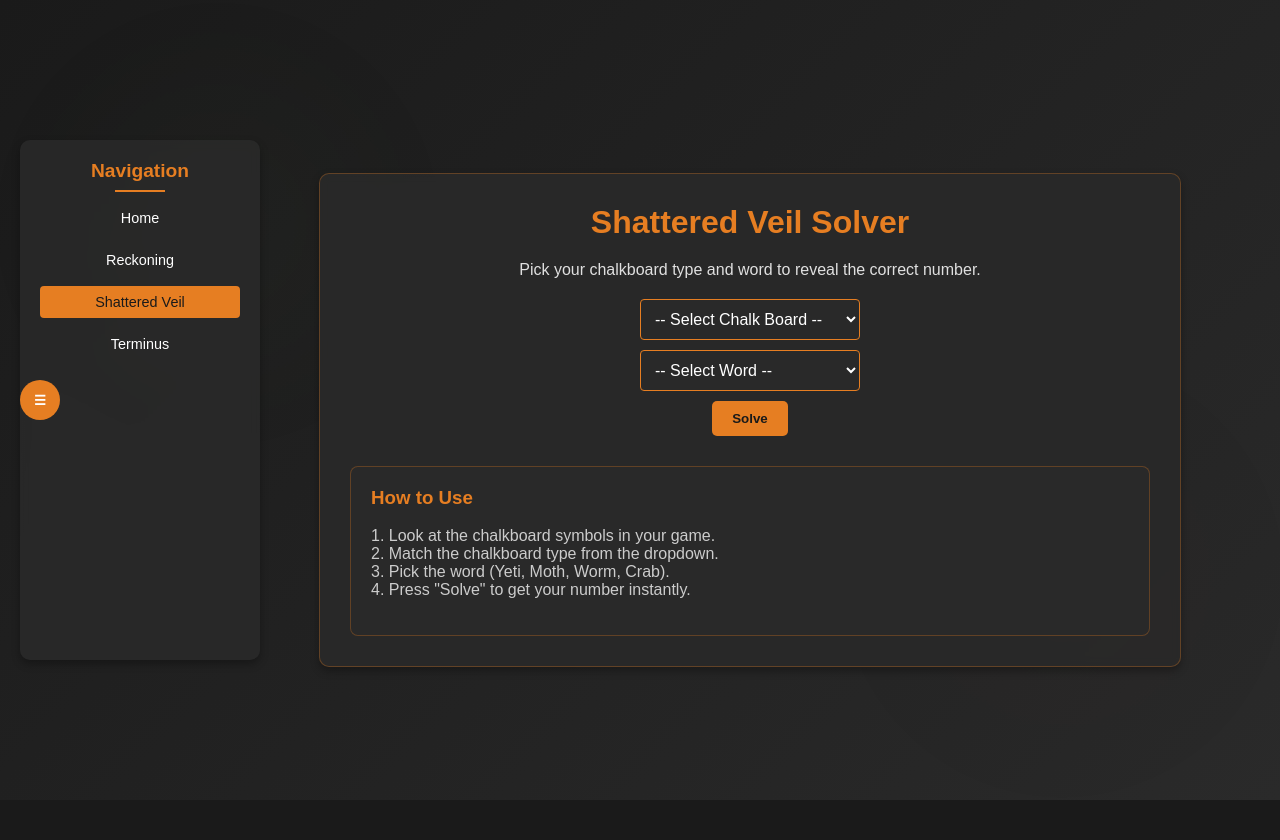
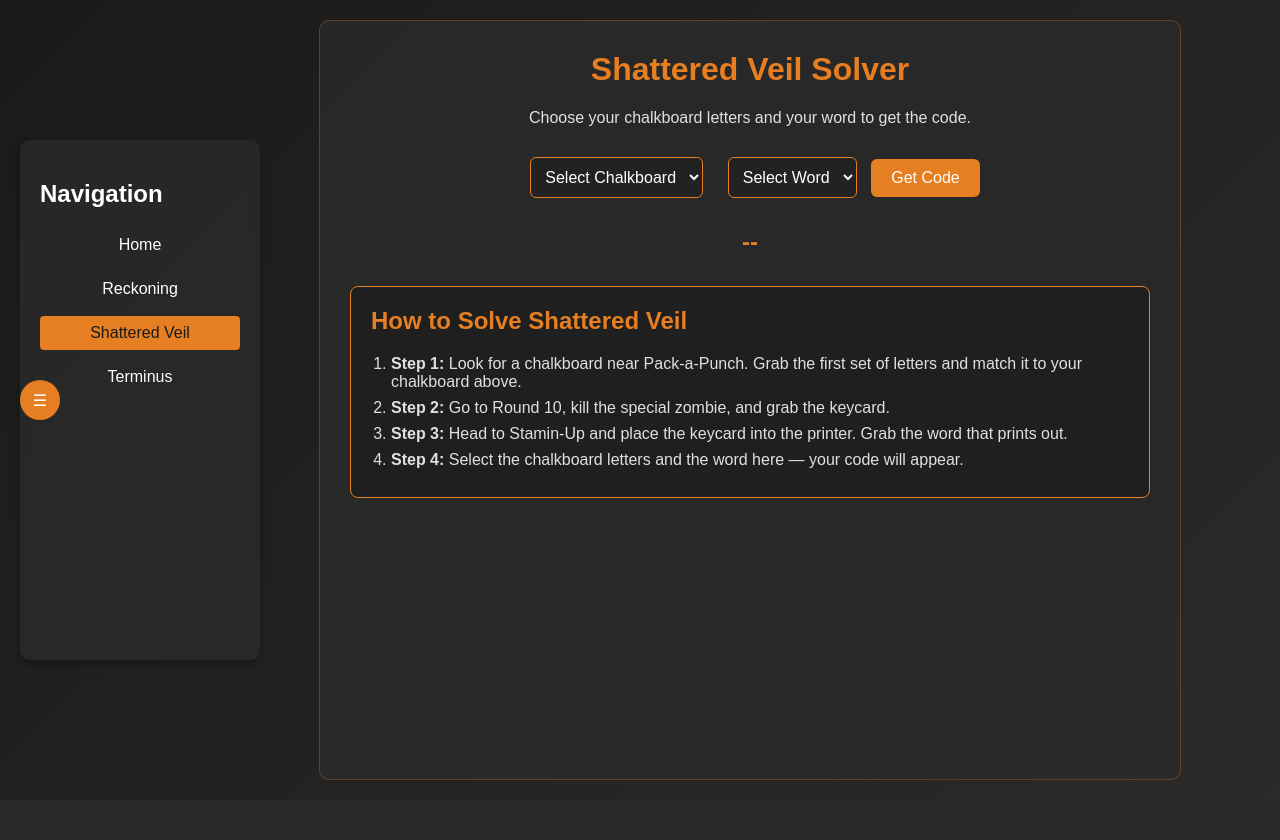
Before and after one commit to 8zj/bo6-bs, a Flask app: page /shattered in a window 1280 px wide. After the commit the page ends 780 px from the top, so only its background shows below. Run offline with Flask 3, Linux system fonts and the light colour scheme.

Commit message:
Update shattered.html

```diff
--- a/templates/shattered.html
+++ b/templates/shattered.html
@@ -7,254 +7,131 @@
   <style>
     body {
       font-family: 'Arial', sans-serif;
-      margin: 0;
-      padding: 0;
-      background-color: #1a1a1a;
-      color: #e0e0e0;
+      margin: 0; padding: 0;
+      background-color: #1a1a1a; color: #e0e0e0;
+      overflow-x: hidden;
       transition: all 0.3s;
-      overflow-x: hidden;
     }
-
     .background {
-      position: fixed;
-      top: 0;
-      left: 0;
-      width: 100%;
-      height: 100%;
+      position: fixed; top: 0; left: 0;
+      width: 100%; height: 100%;
       z-index: -1;
       background: linear-gradient(135deg, #1a1a1a, #2a2a2a);
-      overflow: hidden;
     }
-
-    .background::before {
-      content: '';
-      position: absolute;
-      top: 0;
-      left: 0;
-      width: 100%;
-      height: 100%;
-      background: radial-gradient(circle at 20% 30%, rgba(120, 148, 97, 0.1) 0%, transparent 20%),
-                  radial-gradient(circle at 80% 70%, rgba(90, 62, 42, 0.1) 0%, transparent 20%);
-      animation: pulse 15s infinite;
-      opacity: 0.7;
+    .container { display: flex; min-height: 100vh; position: relative; }
+    .sidebar {
+      width: 200px; background: rgba(42,42,42,0.9);
+      color: #fff; padding: 20px;
+      position: fixed; height: 60%; top: 50%; left: 20px;
+      transform: translateY(-50%);
+      border-radius: 10px; box-shadow: 0 4px 8px rgba(0,0,0,0.3);
+      backdrop-filter: blur(5px); z-index: 1000;
     }
-
-    @keyframes pulse {
-      0% { transform: scale(1); opacity: 0.7; }
-      50% { transform: scale(1.1); opacity: 0.3; }
-      100% { transform: scale(1); opacity: 0.7; }
+    .sidebar ul { list-style: none; padding: 0; display: flex; flex-direction: column; gap: 10px; }
+    .sidebar a {
+      color: #fff; text-decoration: none;
+      display: block; padding: 8px;
+      border-radius: 4px; text-align: center;
     }
-
-    .container { display: flex; min-height: 100vh; position: relative; }
-
+    .sidebar a.active { background: #e67e22; color: #1a1a1a; }
+    .toggle-btn {
+      position: fixed; top: 50%; left: 20px; transform: translateY(-50%);
+      background: #e67e22; border: none; color: #fff;
+      border-radius: 50%; cursor: pointer;
+      width: 40px; height: 40px;
+      display: flex; justify-content: center; align-items: center;
+      z-index: 1001;
+    }
+    .main-content { margin-left: 220px; padding: 20px; flex: 1; display: flex; justify-content: center; }
+    .page {
+      padding: 30px; background: rgba(42,42,42,0.9);
+      border-radius: 10px; max-width: 800px; width: 100%;
+      border: 1px solid rgba(230,126,34,0.3);
+      text-align: center;
+    }
+    h1 { color: #e67e22; margin-top: 0; }
+    .solver { margin: 20px 0; }
+    select {
+      padding: 10px; margin: 10px;
+      border: 1px solid #e67e22; border-radius: 6px;
+      background: #222; color: #fff; font-size: 1rem;
+    }
+    button {
+      background: #e67e22; border: none; color: #fff;
+      padding: 10px 20px; font-size: 1rem;
+      border-radius: 6px; cursor: pointer;
+    }
+    .result { margin-top: 20px; font-size: 1.5rem; font-weight: bold; color: #e67e22; }
+    .info-box {
+      margin-top: 30px; padding: 20px;
+      background: rgba(30,30,30,0.8);
+      border: 1px solid #e67e22;
+      border-radius: 8px; text-align: left;
+    }
+    .info-box h2 { color: #e67e22; margin-top: 0; }
+    .info-box ol { margin: 0; padding-left: 20px; }
+    .info-box li { margin: 8px 0; }
+    @media (max-width: 768px) {
       .sidebar {
-      width: 200px;
-      background-color: rgba(42, 42, 42, 0.9);
-      color: #fff;
-      padding: 20px;
-      position: fixed;
-      height: 60%;
-      top: 50%;
-      left: 20px;
-      transform: translateY(-50%);
-      transition: all 0.3s;
-      z-index: 1000;
-      border-radius: 10px;
-      box-shadow: 0 4px 8px rgba(0, 0, 0, 0.3);
-      backdrop-filter: blur(5px);
+        width: 100%; height: auto;
+        position: fixed; top: 0; left: 0;
+        transform: none; border-radius: 0; z-index: 1000;
       }
-
-    .sidebar.collapsed { width: 0; padding: 0; overflow: hidden; left: -20px; }
-
-    .sidebar h2 {
-      color: #e67e22;
-      text-align: center;
-      font-size: 1.2rem;
-      margin: 0 0 20px 0;
-      position: relative;
-    }
-    .sidebar h2::after {
-      content: '';
-      position: absolute;
-      bottom: -10px;
-      left: 50%;
-      transform: translateX(-50%);
-      width: 50px;
-      height: 2px;
-      background-color: #e67e22;
-    }
-
-    .sidebar ul { list-style: none; padding: 0; }
-    .sidebar li { margin: 10px 0; position: relative; }
-    .sidebar a {
-      color: #fff;
-      text-decoration: none;
-      display: block;
-      padding: 8px;
-      border-radius: 4px;
-      transition: all 0.3s;
-      text-align: center;
-      font-size: 0.9rem;
-    }
-    .sidebar a:hover { background: rgba(230, 126, 34, 0.2); color: #e67e22; }
-    .sidebar a.active { background-color: #e67e22; color: #1a1a1a; }
-
-    .toggle-btn {
-      position: fixed;
-      top: 50%;
-      left: 20px;
-      transform: translateY(-50%);
-      background-color: #e67e22;
-      color: #fff;
-      border: none;
-      padding: 10px;
-      border-radius: 50%;
-      cursor: pointer;
-      z-index: 1001;
-      transition: all 0.3s;
-      width: 40px;
-      height: 40px;
-      display: flex;
-      justify-content: center;
-      align-items: center;
-    }
-    .toggle-btn:hover { transform: translateY(-50%) scale(1.1); background-color: #d35400; }
-
-    .main-content {
-      margin-left: 220px;
-      padding: 20px;
-      width: calc(100% - 220px);
-      display: flex;
-      justify-content: center;
-      align-items: center;
-      min-height: 100vh;
-    }
-    .main-content.collapsed { margin-left: 0; width: 100%; }
-
-    .page {
-      padding: 30px;
-      background-color: rgba(42, 42, 42, 0.9);
-      border-radius: 10px;
-      box-shadow: 0 4px 8px rgba(0, 0, 0, 0.3);
-      max-width: 800px;
-      width: 100%;
-      text-align: center;
-      backdrop-filter: blur(5px);
-      border: 1px solid rgba(230, 126, 34, 0.3);
-    }
-
-    .page h1 { color: #e67e22; margin: 0 0 20px; }
-
-    .solver-section { margin: 20px 0; }
-
-    .solver-inputs {
-      display: flex;
-      flex-direction: column;
-      align-items: center;
-      gap: 10px;
-    }
-    select {
-      padding: 10px;
-      border-radius: 4px;
-      border: 1px solid #e67e22;
-      background-color: rgba(42, 42, 42, 0.7);
-      color: #fff;
-      font-size: 1rem;
-      width: 220px;
-    }
-    select:focus { outline: none; border-color: #d35400; }
-
-    button {
-      background-color: #e67e22;
-      border: none;
-      padding: 10px 20px;
-      color: #1a1a1a;
-      font-weight: bold;
-      border-radius: 5px;
-      cursor: pointer;
-      transition: 0.3s;
-    }
-    button:hover { background-color: #d35400; }
-
-    .result-container {
-      margin-top: 15px;
-      font-size: 1.3rem;
-      font-weight: bold;
-      color: #e67e22;
-    }
-
-    .info-card {
-      margin-top: 30px;
-      padding: 20px;
-      border-radius: 8px;
-      background-color: rgba(42, 42, 42, 0.7);
-      border: 1px solid rgba(230, 126, 34, 0.3);
-      text-align: left;
-      color: #ccc;
-    }
-    .info-card h3 { color: #e67e22; margin-top: 0; }
-
-    @media (max-width: 768px) {
-      .sidebar { width: 100%; height: auto; top: 0; left: 0; transform: none; border-radius: 0; }
-      .main-content { margin-left: 0; padding-top: 60px; }
-      .solver-inputs { width: 100%; }
-      select { width: 90%; }
+      .sidebar ul { flex-direction: row; flex-wrap: wrap; justify-content: center; }
+      .main-content { margin-left: 0; padding-top: 80px; }
+      .toggle-btn { top: 10px; left: 10px; transform: none; }
     }
   </style>
 </head>
 <body>
   <div class="background"></div>
-
   <button class="toggle-btn">☰</button>
 
   <div class="container">
     <div class="sidebar">
       <h2>Navigation</h2>
       <ul>
-        <li><a href="/">Home</a></li>
-        <li><a href="/reckoning">Reckoning</a></li>
-        <li><a href="/shattered" class="active">Shattered Veil</a></li>
-        <li><a href="/terminus">Terminus</a></li>
+        <li><a href="/" class="nav-link">Home</a></li>
+        <li><a href="/reckoning" class="nav-link">Reckoning</a></li>
+        <li><a href="/shattered" class="nav-link active">Shattered Veil</a></li>
+        <li><a href="/terminus" class="nav-link">Terminus</a></li>
       </ul>
     </div>
 
     <div class="main-content">
       <div class="page">
         <h1>Shattered Veil Solver</h1>
-        <p>Pick your chalkboard type and word to reveal the correct number.</p>
+        <p>Choose your chalkboard letters and your word to get the code.</p>
 
-        <div class="solver-section">
-          <div class="solver-inputs">
-            <select id="boardSelect">
-              <option value="">-- Select Chalk Board --</option>
+        <div class="solver">
+          <select id="board">
+            <option value="">Select Chalkboard</option>
             <option value="AIOUY">AIOUY</option>
             <option value="E">E</option>
             <option value="BCDEF">BCDEF</option>
             <option value="OSTUHJLD">OSTUHJLD</option>
           </select>
 
-            <select id="wordSelect">
-              <option value="">-- Select Word --</option>
+          <select id="word">
+            <option value="">Select Word</option>
             <option value="Yeti">Yeti</option>
             <option value="Moth">Moth</option>
             <option value="Worm">Worm</option>
             <option value="Crab">Crab</option>
           </select>
 
-            <button id="solveBtn">Solve</button>
+          <button onclick="solve()">Get Code</button>
+          <div class="result" id="result">--</div>
         </div>
 
-          <div class="result-container" id="result"></div>
-        </div>
-
-        <div class="info-card">
-          <h3>How to Use</h3>
-          <p>
-            1. Look at the chalkboard symbols in your game.<br>
-            2. Match the chalkboard type from the dropdown.<br>
-            3. Pick the word (Yeti, Moth, Worm, Crab).<br>
-            4. Press "Solve" to get your number instantly.<br>
-          </p>
+        <div class="info-box">
+          <h2>How to Solve Shattered Veil</h2>
+          <ol>
+            <li><strong>Step 1:</strong> Look for a chalkboard near Pack-a-Punch. Grab the first set of letters and match it to your chalkboard above.</li>
+            <li><strong>Step 2:</strong> Go to Round 10, kill the special zombie, and grab the keycard.</li>
+            <li><strong>Step 3:</strong> Head to Stamin-Up and place the keycard into the printer. Grab the word that prints out.</li>
+            <li><strong>Step 4:</strong> Select the chalkboard letters and the word here — your code will appear.</li>
+          </ol>
         </div>
       </div>
     </div>
@@ -262,31 +139,33 @@
 
   <script>
     const SHATTERED_BOARDS = {
-      "AIOUY": {"Yeti": 5785, "Moth": 8587, "Worm": 8588, "Crab": 7875},
-      "E": {"Yeti": 3192, "Moth": 7384, "Worm": 9377, "Crab": 9729},
-      "BCDEF": {"Yeti": 3576, "Moth": 1676, "Worm": 7671, "Crab": 5775},
-      "OSTUHJLD": {"Yeti": 5482, "Moth": 1888, "Worm": 5861, "Crab": 4664}
+      "AIOUY": { "Yeti": 5785, "Moth": 8587, "Worm": 8588, "Crab": 7875 },
+      "E": { "Yeti": 3192, "Moth": 7384, "Worm": 9377, "Crab": 9729 },
+      "BCDEF": { "Yeti": 3576, "Moth": 1676, "Worm": 7671, "Crab": 5775 },
+      "OSTUHJLD": { "Yeti": 5482, "Moth": 1888, "Worm": 5861, "Crab": 4664 }
     };
 
-    document.getElementById("solveBtn").addEventListener("click", () => {
-      const board = document.getElementById("boardSelect").value;
-      const word = document.getElementById("wordSelect").value;
-      const resultEl = document.getElementById("result");
+    function solve() {
+      const board = document.getElementById("board").value;
+      const word = document.getElementById("word").value;
+      const result = document.getElementById("result");
+      if (board && word) {
+        result.textContent = SHATTERED_BOARDS[board][word] || "--";
+      } else {
+        result.textContent = "--";
+      }
+    }
 
-      if (board && word) {
-        resultEl.textContent = "Result: " + SHATTERED_BOARDS[board][word];
+    document.addEventListener('DOMContentLoaded', function() {
+      const navLinks = document.querySelectorAll('.nav-link');
+      const currentPath = window.location.pathname;
+      navLinks.forEach(link => {
+        if (link.getAttribute('href') === currentPath) {
+          link.classList.add('active');
         } else {
-        resultEl.textContent = "Please select both options.";
+          link.classList.remove('active');
         }
       });
-
-    const toggleBtn = document.querySelector(".toggle-btn");
-    const sidebar = document.querySelector(".sidebar");
-    const mainContent = document.querySelector(".main-content");
-
-    toggleBtn.addEventListener("click", () => {
-      sidebar.classList.toggle("collapsed");
-      mainContent.classList.toggle("collapsed");
     });
   </script>
 </body>
```
Lines whose indentation alone changed are shown as unchanged.
